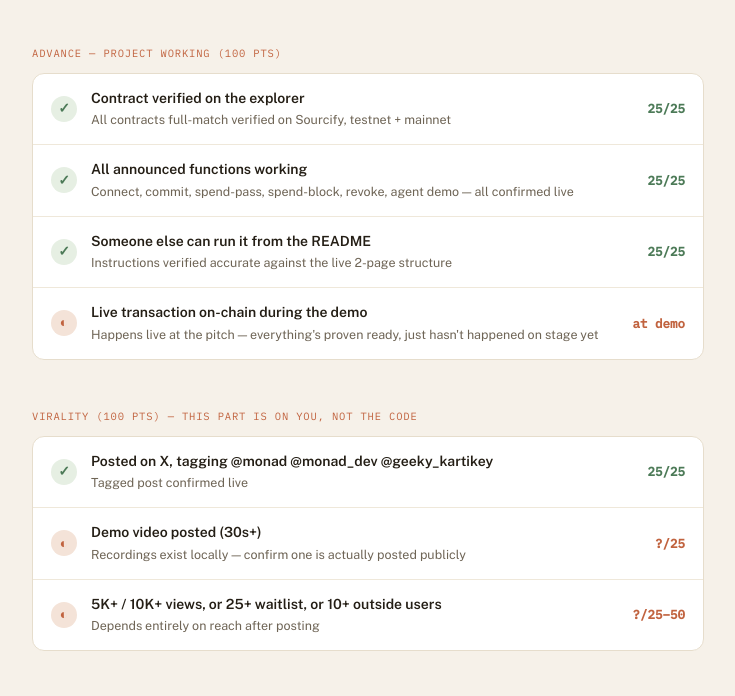
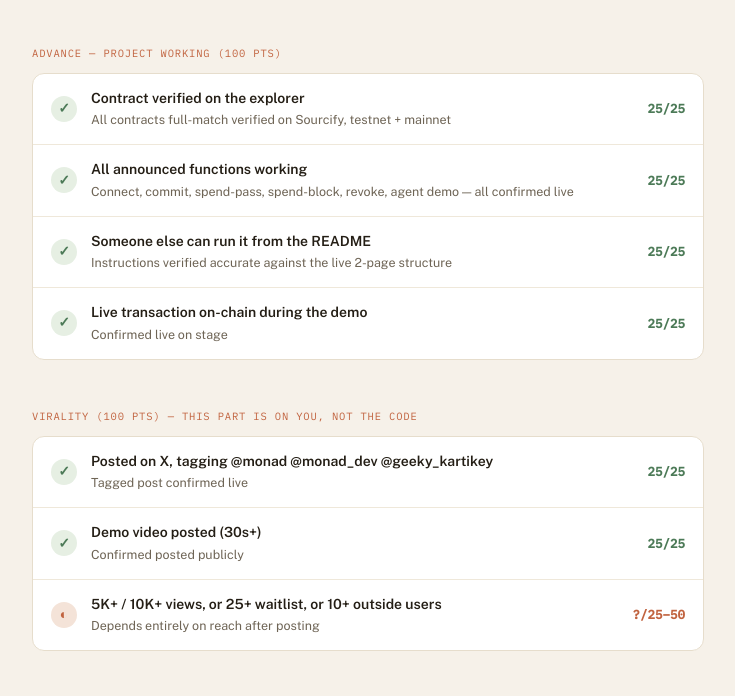
Before and after one commit to JMadhan1/Monad_blitz, a website: page public/rubric.html in a window 1280 px wide. Shown: the part 755-1451 px from the top of the page, without its empty margins (272-1007 px from the left). Drawn offline with nearby package versions, Linux system fonts and the light colour scheme.

Commit message:
Confirm live-demo transaction and posted demo video on scorecard (290/400)

```diff
--- a/public/rubric.html
+++ b/public/rubric.html
@@ -83,10 +83,10 @@
           <div class="rubric-text"><div class="rubric-name">Someone else can run it from the README</div><div class="rubric-note">Instructions verified accurate against the live 2-page structure</div></div>
           <span class="rubric-pts">25/25</span>
         </div>
-        <div class="rubric-row rubric-pending">
-          <span class="rubric-check">◐</span>
-          <div class="rubric-text"><div class="rubric-name">Live transaction on-chain during the demo</div><div class="rubric-note">Happens live at the pitch — everything's proven ready, just hasn't happened on stage yet</div></div>
-          <span class="rubric-pts">at demo</span>
+        <div class="rubric-row rubric-done">
+          <span class="rubric-check">✓</span>
+          <div class="rubric-text"><div class="rubric-name">Live transaction on-chain during the demo</div><div class="rubric-note">Confirmed live on stage</div></div>
+          <span class="rubric-pts">25/25</span>
         </div>
       </div>
     </section>
@@ -99,10 +99,10 @@
           <div class="rubric-text"><div class="rubric-name">Posted on X, tagging @monad @monad_dev @geeky_kartikey</div><div class="rubric-note">Tagged post confirmed live</div></div>
           <span class="rubric-pts">25/25</span>
         </div>
-        <div class="rubric-row rubric-pending">
-          <span class="rubric-check">◐</span>
-          <div class="rubric-text"><div class="rubric-name">Demo video posted (30s+)</div><div class="rubric-note">Recordings exist locally — confirm one is actually posted publicly</div></div>
-          <span class="rubric-pts">?/25</span>
+        <div class="rubric-row rubric-done">
+          <span class="rubric-check">✓</span>
+          <div class="rubric-text"><div class="rubric-name">Demo video posted (30s+)</div><div class="rubric-note">Confirmed posted publicly</div></div>
+          <span class="rubric-pts">25/25</span>
         </div>
         <div class="rubric-row rubric-pending">
           <span class="rubric-check">◐</span>
```
